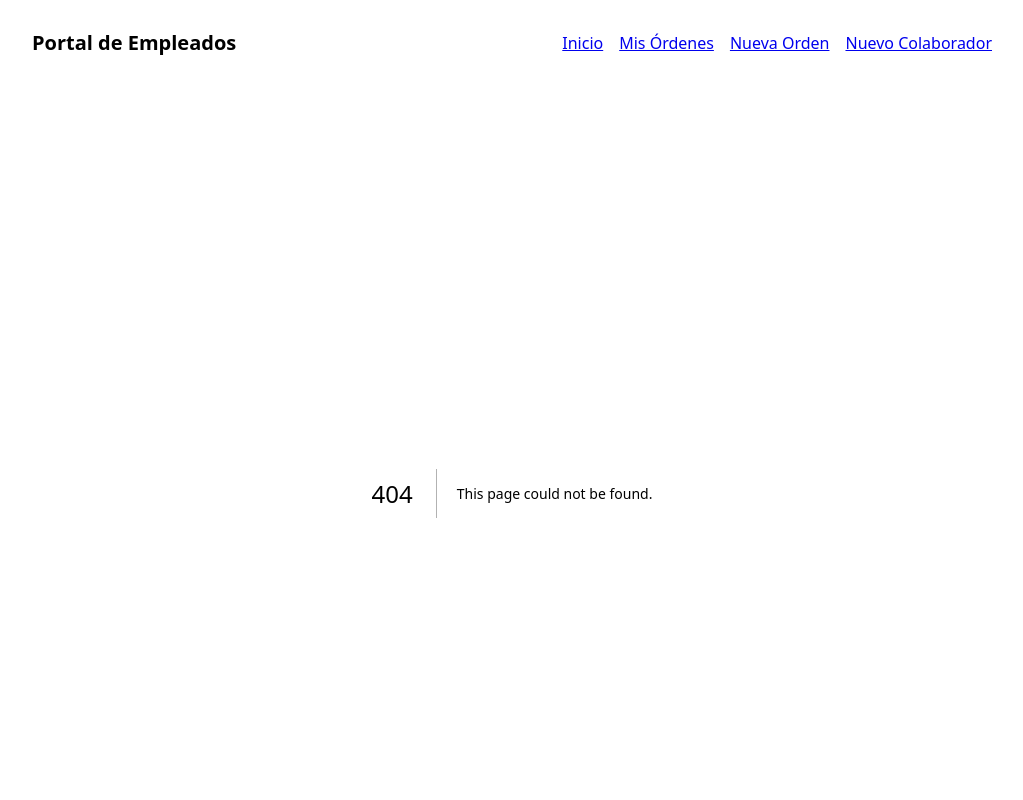
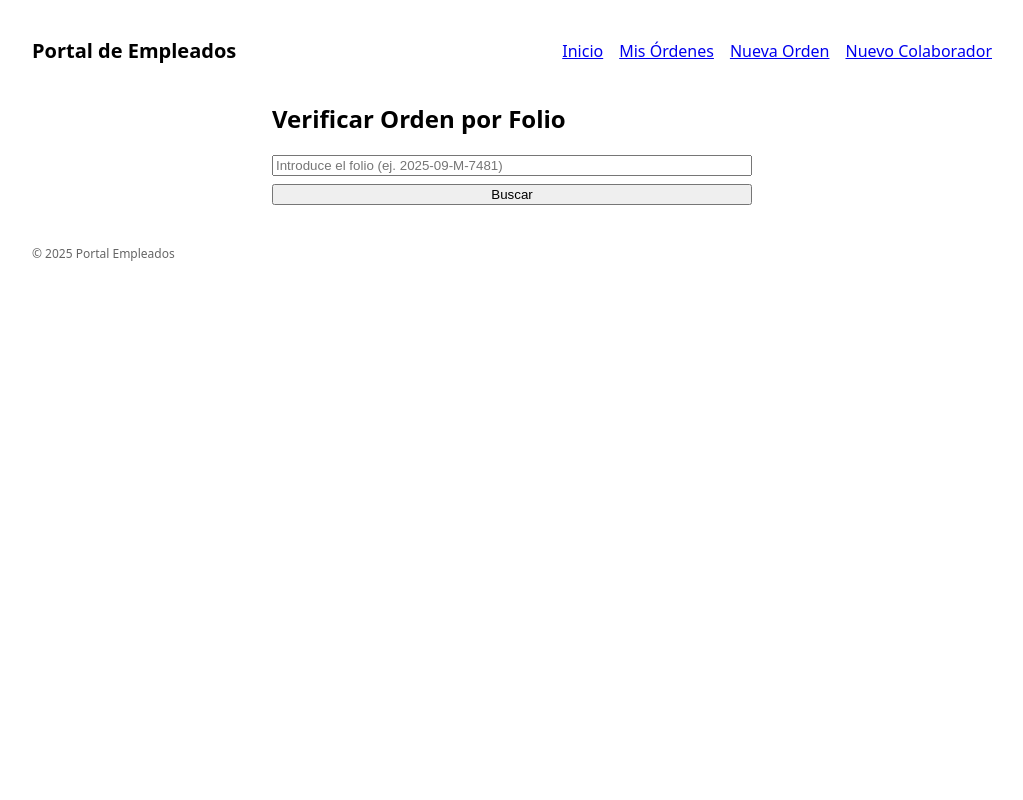
Before and after one commit to DPR2204/portal-empleados, a Next.js app: page /verify in a window 1280 px wide. Before the commit this address had no page. Shown: the top 800 px of the page, without its empty margins (128-1151 px from the left). Built offline with nearby package versions, Linux system fonts and the light colour scheme.

Commit message:
Create page.js

```diff
--- /dev/null
+++ b/app/verify/page.js
@@ -0,0 +1,34 @@
+// app/verify/page.js
+'use client'
+
+import { useState } from 'react'
+import { useRouter } from 'next/navigation'
+
+export default function VerifyByFolioPage() {
+  const [folio, setFolio] = useState('')
+  const router = useRouter()
+
+  const onSubmit = e => {
+    e.preventDefault()
+    if (folio.trim()) {
+      // Navega a /verify/folio/{folio}
+      router.push(`/verify/folio/${encodeURIComponent(folio.trim())}`)
+    }
+  }
+
+  return (
+    <main style={{ maxWidth: 480, margin: '0 auto' }}>
+      <h2>Verificar Orden por Folio</h2>
+      <form onSubmit={onSubmit} style={{ display: 'grid', gap: 8 }}>
+        <input
+          type="text"
+          placeholder="Introduce el folio (ej. 2025-09-M-7481)"
+          value={folio}
+          onChange={e => setFolio(e.target.value)}
+          required
+        />
+        <button type="submit">Buscar</button>
+      </form>
+    </main>
+  )
+}
```
